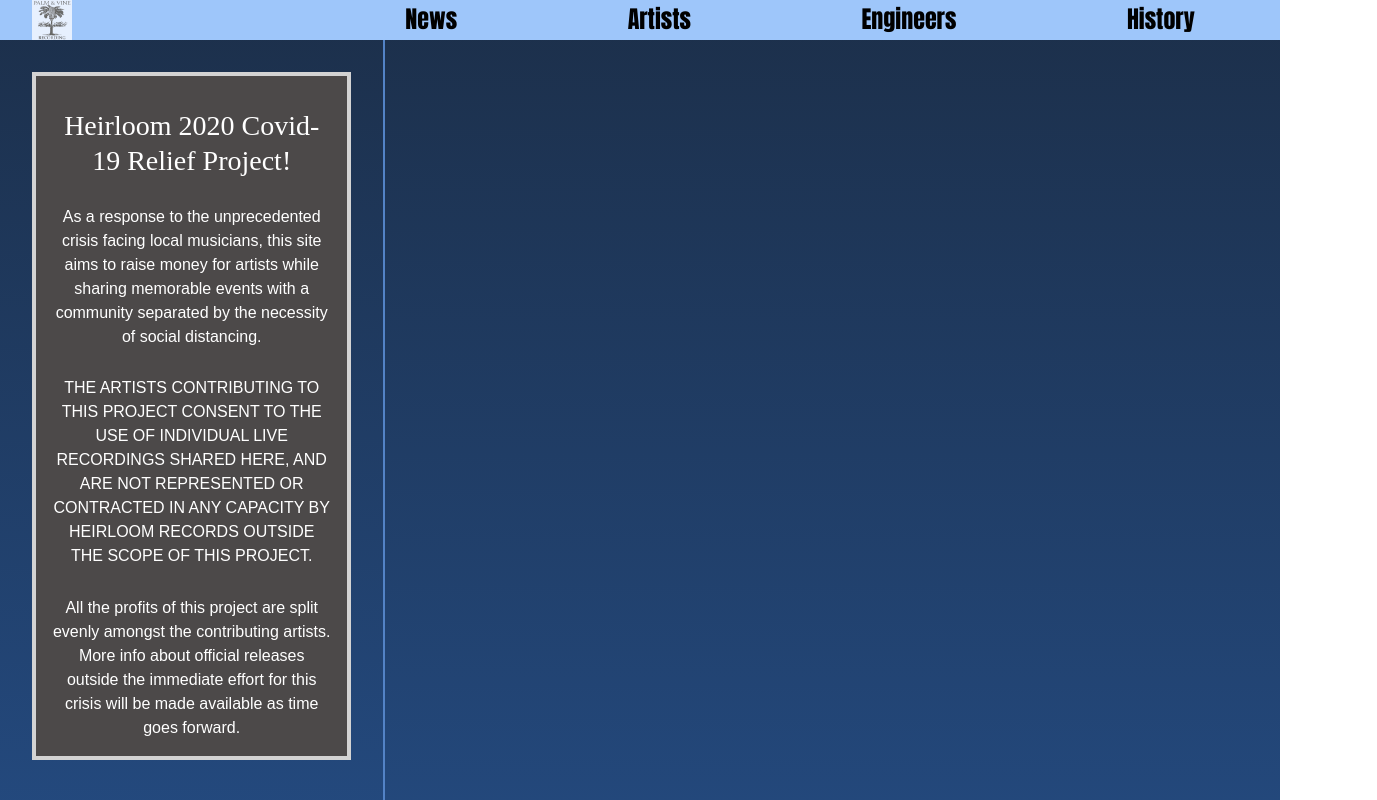
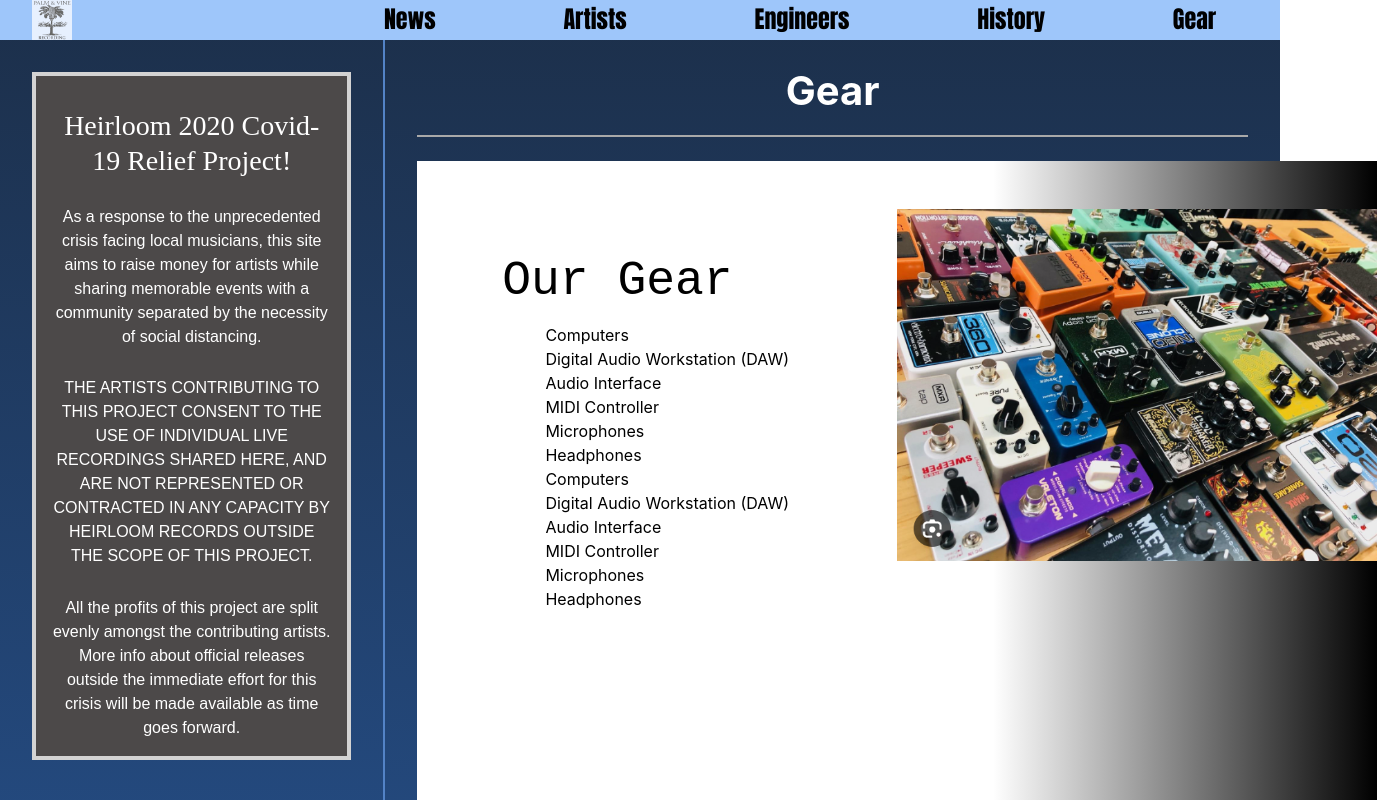
Before and after one commit to naturalstrings/palm-and-vine, a React (Vite) app: page /gear in a window 1280 px wide. Shown: the top 800 px of the page, 1377 px wide, since content can reach past the window. Built offline with nearby package versions, Linux system fonts and the light colour scheme.

Commit message:
adding gear page

```diff
--- a/src/App.css
+++ b/src/App.css
@@ -141,11 +141,11 @@
 }
 
 
+
 /* Artists page */
 .artist-main {
   padding: 2rem 2rem;
 }
-
 hr {
   display: flex;
   justify-content: center;
@@ -167,7 +167,6 @@
 .engineers-content {
   position: absolute;
   padding-left: 18rem;
-
   /* top: 0;
   left: 0;
   width: 100%;
@@ -176,8 +175,7 @@
   flex-direction: column;
   align-items: center; */
   /* justify-content: center; */
-
-}
+ }
 #engineers-container video {
   position: fixed;
   top: 0;
@@ -193,7 +191,6 @@
   padding-bottom: 1rem;
   padding-right: 18rem;
 }
-
 .engineer-item img {
 float: left;
 width: 13rem;
@@ -213,16 +210,12 @@
 }
 
 
-
-
-
-/* Personnel page */
+/* Engineers page */
 #bios-container {
   position: relative;
   height: 100vh;
   padding-top: 0;
 }
-
 .bios-content {
   position: absolute;
   top: 0;
@@ -235,7 +228,6 @@
   justify-content: center;
   /* z-index: 1; */
 }
-
 #bios-container video {
   position: fixed;
   top: 0;
@@ -245,8 +237,8 @@
   object-fit:fill;
   height: 100vh;
   width: 100%;
+}
 
-}
 
 
 /* History */
@@ -278,6 +270,38 @@
 }
 
 
+/* Gear Page */
+.gear-wrap {
+  padding: 3rem 2rem;
+}
+.gear-main h2{
+padding-top: 5rem;
+font-size: 3rem;
+font-family: 'Courier New', Courier, monospace;
+}
+.gear-main {
+  background-image: linear-gradient(to right, white 0%, white 60%, black);
+  color: black;
+  width: 60rem;
+  height: 40rem;
+}
+.gear-main img {
+  padding-top: 3rem;
+  padding-left: 5rem;
+  width: 35rem;
+  height: 25rem;
+  float: right;
+}
+.gear-main ul {
+  text-align: left;
+  padding-right: 30rem;
+  padding-left: 8rem;
+}
+
+
+
+
+
 
 /* About page */
 .about {
@@ -290,6 +314,3 @@
 .about h2 {
   padding-top: 2rem;
 }
-
-
-/* Contact page */
--- a/src/App.tsx
+++ b/src/App.tsx
@@ -1,25 +1,22 @@
+import { BrowserRouter, Routes, Route } from 'react-router-dom';
 import LandingPage from './components/LandingPage';
-//import About from './components/About';
 import Header from './components/Header';
 import Footer from './components/Footer';
 import News from './components/News';
-import Personnel from './components/Personnel';
+import Gear from './components/Gear';
 import History from './components/History';
 import Engineers from './components/Engineers';
+import Sidebar from './components/Sidebar';
+import './index.css';
+import './App.css';
+//import About from './components/About';
 // import Contact from './components/Contact';
 //import Artists from './components/Artists';
 //import ArtistsFromDB from './components/ArtistsFromDB';
-import Sidebar from './components/Sidebar';
 // import Donations from './components/Donations';
 // import Login from './components/Login';
-
-import { BrowserRouter, Routes, Route } from 'react-router-dom';
-
-import './index.css';
-import './App.css';
 //import ArtistNavbar from './components/Filters/ArtistNavbar';
 // import ArtistsFilter from './components/Filters/ArtistsFilter';
-
 // import Artists from './components/Artists';
 
 function App() {
@@ -33,16 +30,16 @@
             <div className="content">
               <Routes>
                 <Route element={<History />} path="/history" />
+                <Route element={<Gear />} path="/gear" />
+                <Route element={<News />} path="/news" />
+                <Route element={<Engineers />} path="engineers" />
+                <Route element={<LandingPage />} path="/" />
                 {/* <Route element={<About />} path="/about" /> */}
                 {/* <Route element={<ArtistsFromDB />} path="/artists" /> */}
-
                 {/* <Route element={<Contact />} path="/contact" /> */}
-                <Route element={<News />} path="/news" />
                 {/* <Route element={<Personnel />} path="personnel" /> */}
-                <Route element={<Engineers />} path="engineers" />
                 {/* <Route element={<Donations />} path="/donations" />
-            <Route element={<Login />} path="/login" /> */}
-                <Route element={<LandingPage />} path="/" />
+                <Route element={<Login />} path="/login" /> */}
               </Routes>
             </div>
           </div>
--- /dev/null
+++ b/src/components/Gear.tsx
@@ -0,0 +1,25 @@
+import gearpic from "/gearpic.png"
+import data from "../gear.json"
+
+export default function Gear() {
+    return (
+      <>
+        <div className="gear-wrap">
+          <h1>Gear</h1>
+          <hr></hr>
+            <div className="gear-main">
+                    <img src={gearpic} alt="music gear"></img>
+
+                    <h2>Our Gear</h2>
+                    <ul>
+                    {data.gear.map( (item) => (
+                        <li key={item.id}>{item.name}</li>
+                    ))}
+                    </ul>
+
+
+            </div>
+        </div>
+      </>
+    );
+  }
--- a/src/components/Header.tsx
+++ b/src/components/Header.tsx
@@ -23,6 +23,9 @@
           <li>
             <NavLink to="/history">History</NavLink>
           </li>
+          <li>
+            <NavLink to="/gear">Gear</NavLink>
+          </li>
           {/* <li>
             <NavLink to="/contact">Contact</NavLink>
           </li> */}
--- /dev/null
+++ b/src/gear.json
@@ -0,0 +1,54 @@
+{
+  "gear": [
+    {
+        "id":0,
+        "name": "Computers"
+    },
+    {
+        "id":1,
+        "name": "Digital Audio Workstation (DAW)"
+    },
+    {
+        "id":2,
+        "name": "Audio Interface"
+    },
+    {
+        "id":3,
+        "name": "MIDI Controller"
+    },
+    {
+        "id":4,
+        "name": "Microphones"
+    },
+    {
+        "id":5,
+        "name": "Headphones"
+    },
+    {
+        "id":6,
+        "name": "Computers"
+    },
+    {
+        "id":7,
+        "name": "Digital Audio Workstation (DAW)"
+    },
+    {
+        "id":8,
+        "name": "Audio Interface"
+    },
+    {
+        "id":9,
+        "name": "MIDI Controller"
+    },
+    {
+        "id":10,
+        "name": "Microphones"
+    },
+    {
+        "id":11,
+        "name": "Headphones"
+    }
+
+
+    ]
+}
```
Also changed, not shown: public/gearpic.png (added).
